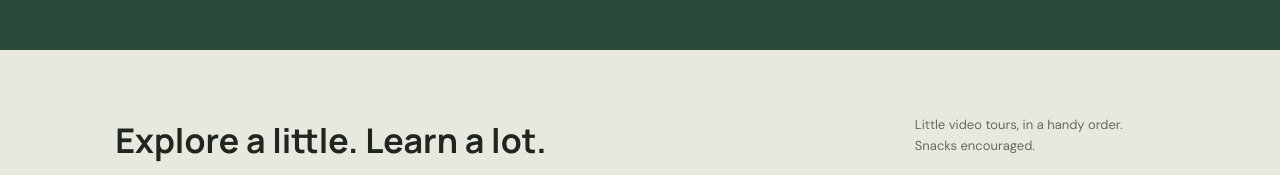
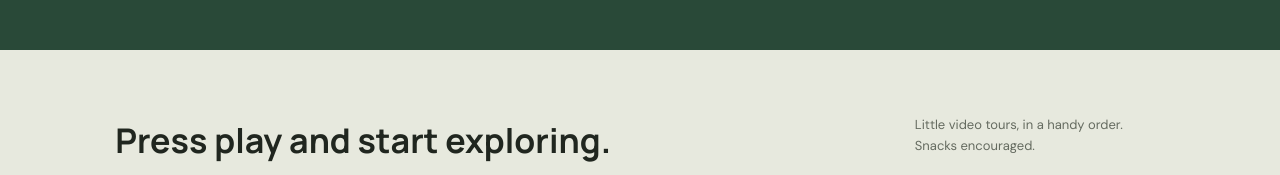
Before and after one commit to TheUndeadDev/Gpixel-GrapheneOS, a plain HTML site: page index.html in a window 1280 px wide. Shown: the part 980-1155 px from the top of the page. Drawn offline with nearby package versions, Linux system fonts and the light colour scheme.

Commit message:
Use press play video heading

```diff
--- a/index.html
+++ b/index.html
@@ -80,7 +80,7 @@
       <section class="video-section" aria-labelledby="videos-title">
         <div class="video-heading">
           <div>
-            <h2 id="videos-title">Explore a little. Learn a lot.</h2>
+            <h2 id="videos-title">Press play and start exploring.</h2>
           </div>
           <p>Little video tours, in a handy order. Snacks encouraged.</p>
         </div>
```
